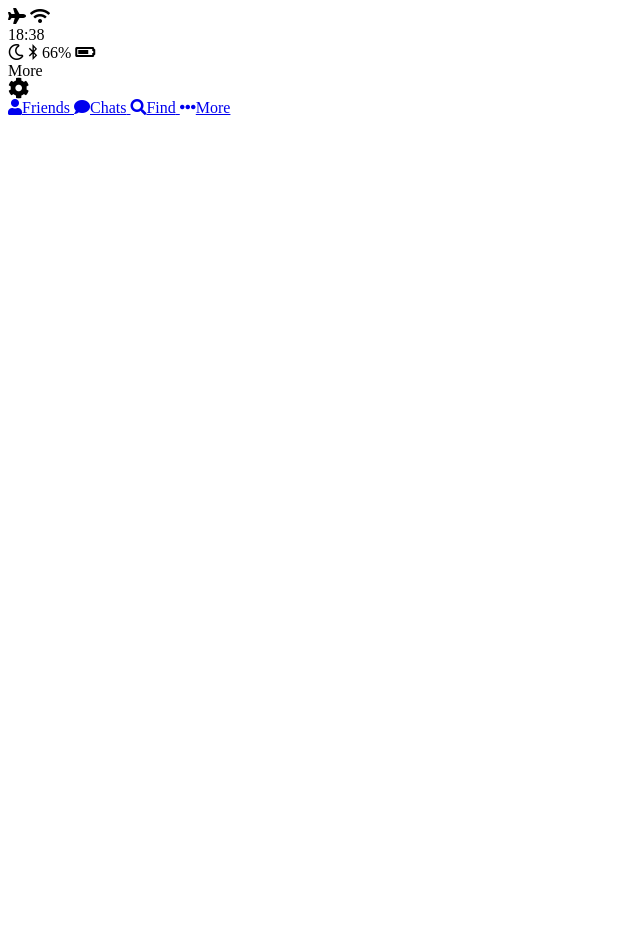
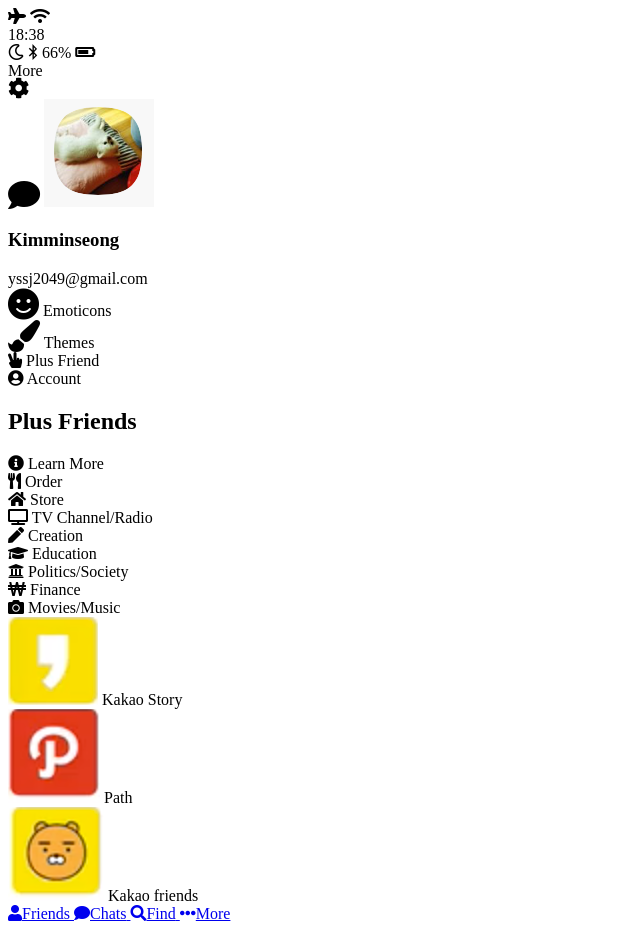
Before and after one commit to minseongkimdev/kakao-clone, a plain HTML site: page more.html in a window 1280 px wide. Shown: the whole page, without its empty margins (0-640 px from the left). Before the commit the page ends 800 px from the top, so only its background shows below. Drawn offline with Linux system fonts and the light colour scheme.

Commit message:
more screen done

```diff
--- a/more.html
+++ b/more.html
@@ -48,6 +48,123 @@
 
 
     </header>
+    <main class="more">
+      <header class="more__header">
+
+        <div class="more-header__column">
+          <i class="fa fa-comment fa-2x"></i>
+
+          <img src="images/avatar.png" alt="">
+
+          <div class="more-header__info">
+
+
+            <h3 class="more-header__title">
+
+              Kimminseong
+            </h3>
+            <span class="more-header__subtitles">
+              yssj2049@gmail.com
+            </span>
+          </div>
+        </div>
+      </header>
+      <section class="more__options">
+
+        <div class="more__options">
+          <i class="fa fa-smile fa-2x"></i>
+
+          <span class="more__option-title">Emoticons</span>
+        </div>
+        <div class="more__options">
+          <i class="fa fa-paint-brush fa-2x"></i>
+
+          <span class="more__option-title">Themes</span>
+        </div>
+        <div class="more__options">
+          <i class="fa fa-hand-peace"></i>
+
+          <span class="more__option-title">Plus Friend</span>
+        </div>
+        <div class="more__options">
+          <i class="fa fa-user-circle"></i>
+
+          <span class="more__option-title">Account</span>
+        </div>
+      </section>
+    <section class="more__plus-friends">
+     <haader class="plus-friends__header">
+
+       <h2 class="plus-friends__title">Plus Friends</h2>
+       <span class="plus-friends__learn-more">
+         <i class="fa fa-info-circle"></i>
+
+         Learn More</span>
+     </haader>
+    <div class="plus-friends__items">
+      <div class="plus-friends__item">
+        <i class="fa fa-utensils"></i>
+        <span class="plus-friends__item">Order</span>
+      </div>
+      <div class="plus-friends__item">
+        <i class="fa fa-home"></i>
+        <span class="plus-friends__item">Store</span>
+      </div>
+      <div class="plus-friends__item">
+        <i class="fa fa-tv"></i>
+        <span class="plus-friends__item">TV Channel/Radio</span>
+      </div>
+      <div class="plus-friends__item">
+        <i class="fa fa-pen"></i>
+        <span class="plus-friends__item">Creation</span>
+      </div>
+      <div class="plus-friends__item">
+        <i class="fa fa-graduation-cap"></i>
+        <span class="plus-friends__item">Education</span>
+      </div>
+      <div class="plus-friends__item">
+        <i class="fa fa-university"></i>
+        <span class="plus-friends__item">Politics/Society</span>
+      </div>
+      <div class="plus-friends__item">
+        <i class="fa fa-won-sign"></i>
+        <span class="plus-friends__item">Finance</span>
+      </div>
+      <div class="plus-friends__item">
+        <i class="fa fa-camera"></i>
+        <span class="plus-friends__item">Movies/Music</span>
+      </div>
+    </div>
+    </section>
+    <section class="more__options">
+<div class="more__options">
+  <img src="images/kakaoStory.png" alt="" class="more__options-image">
+  <span class="more__options-title">
+
+    Kakao Story
+  </span>
+</div>
+<div class="more__options">
+  <img src="images/path.png" alt="" class="more__options-image">
+  <span class="more__options-title">
+
+    Path
+  </span>
+</div>
+<div class="more__options">
+
+  <img src="images/kakaoFriends.png" alt="" class="more__options-image">
+  <span class="more__options-title">
+  Kakao friends
+
+  </span>
+</div>
+
+    </section>
+
+
+
+    </main>
 
     <nav class="tab-bar">
       <a href="index.html" class="tab-bar__tab ">
```
Also changed, not shown: find.html (+1 -1 lines), images/.스크린샷 2018-11-13 오전 2.18.06.png (added), images/avatar.png (added), images/kakaoFriends.png (added), images/kakaoStory.png (added), images/path.png (added), 2 other files.
